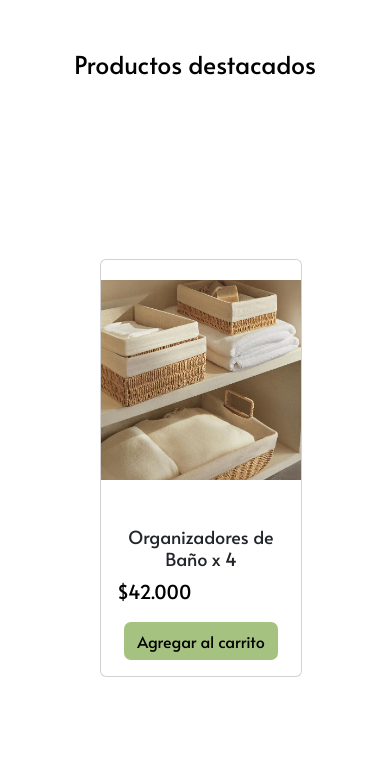
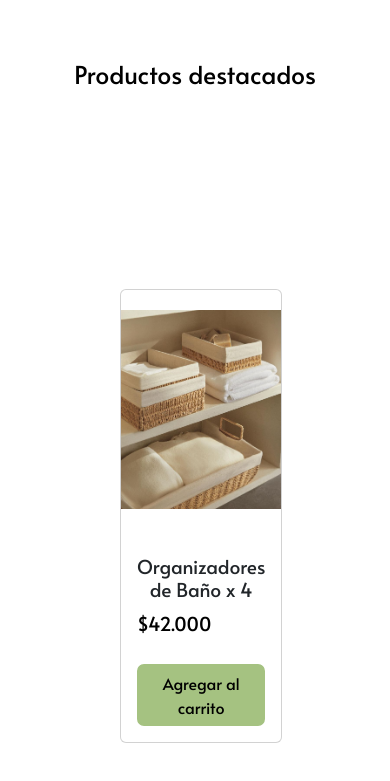
Before and after one commit to Camila565/proyectardeco, a plain HTML site: page pages/inicio.html in a window 390 px wide. Shown: the part 1211-1992 px from the top of the page. Drawn offline with nearby package versions, Linux system fonts and the light colour scheme.

Commit message:
Correcciones responsive

```diff
--- a/css/style.css
+++ b/css/style.css
@@ -7,16 +7,7 @@
     color: black;
 }
 
-
-BODY
-
-#body   {
-    max-width: 100%;
-}
-
-
-/* Estilos header*/
-
+/* Header */
 .top-bar {
     flex-direction: column;
     justify-content: center;
@@ -29,8 +20,6 @@ BODY
 #body p {
     text-align: center;
     font-size: medium;
-
-
 }
 
 #header h1 {
@@ -39,17 +28,15 @@ BODY
     font-size: 50px;
 }
 
-
 .logo1 {
     text-decoration: none;
 }
 
-h1 {font-size: 40px ;
+h1 {
+    font-size: 40px;
     text-align: center;
     padding-top: 40px;
 }
-
-
 
 #body nav {
     color: black;
@@ -57,13 +44,14 @@ h1 {font-size: 40px ;
     margin-right: 30px;
 }
 
-
 .nav-link {
     color: black;
 }
 
 .btn {
-    color: black
+    color: black;
+    outline-style: auto;
+    outline-color: #A5C281;
 }
 
 a {
@@ -78,14 +66,9 @@ li {
     margin-top: 5px;
 }
 
-
-
-
-/*MAIN / CONTENIDO*/
-
+/* Main / Contenido */
 #main {
-min-height: 100vh;
-
+    min-height: 100vh;
 }
 
 .decoext {
@@ -96,9 +79,9 @@ min-height: 100vh;
 
 #main img {
     width: 100%;
-margin-top: 20px;
-margin-bottom: 30px;
-object-fit: cover;
+    margin-top: 20px;
+    margin-bottom: 30px;
+    object-fit: cover;
 }
 
 #main h2 {
@@ -113,98 +96,93 @@ object-fit: cover;
 }
 
 #main div img {
-    display: flex;
-    width: 200px;
-    height: 200px;
+    display: block;
+    width: 100%;
+    height: auto;
 }
 
 .col1 {
     text-align: center;
     display: inline-block;
-    padding: 100px;
+    padding: 20px;
+}
 
+/* GRIDS INICIO */
+.grid-container {
+    display: grid;
+    grid-template-columns: repeat(4, 1fr);
+    gap: 20px;
 
 }
 
-
-.grid-container {
-    display: inline-block;
-    grid-template-areas:
-    /*        col#1   col#2  col#3  col#4*/
-    /*fil1*/  "card1  card2  card3  card32"
-    ;
-    grid-template-columns: repeat (4);
-    grid-template-rows: auto;
-
-}
-
-@media (max-widht: 576px) {
+@media (max-width: 576px) {
     .grid-container {
         grid-template-areas:
-        /*        col#1  */
-        /*fil1*/  "card1"
-        /*fil1*/  "card2"
-        /*fil1*/  "card3"
-        /*fil1*/  "card32"
-        ;
+        "card1"
+        "card2"
+        "card3"
+        "card32";
         grid-template-columns: 1fr;
         grid-template-rows: auto;
     }
 }
 
-.col {
-    display: inline-block;
-    padding: 180px;
+.card img {
+    width: 100%;
+    height: auto;
+    object-fit: cover;
+}
+
+
+.card-title {
+    font-size: 1.2rem;
+}
+
+.card-text {
+    font-size: 1rem;
 }
 
 .card {
     display: flex;
-    margin: auto;
+    margin: 100px;
     align-items: center;
 }
 
-#main div h5 {
-    font-size: large;
+.btn-primary {
+    color: black
 }
 
-/*MAIN DE LA PAGE COCINA*/
+.btn {
+    background-color: #A5C281;
+}
+
+
+
+/* GRIDS PARA IMAGES DE PAGES COCINA, DORMITORIO, BAÑO, MUEBLES, EXTERIOR */
 
 .grid-container2 {
-    text-align: center;
+    display: grid;
+    grid-template-columns: repeat(3, 1fr);
+    gap: 20px;
 
 }
 
-
-/*MAIN PAGE NOSOTROS*/
-
-#carouselExampleFade {
-    margin-top: 120px;
-    margin-bottom: 200px;
-}
-
-.carousel-item-active h5 {
-    font-size: 70px;
-}
-
-.carousel-caption p {
-    color: white;
-    font-size: x-large;
-}
-
-.--bs-btn-bg {
-    color: #A5C281;
-}
-
-.btn-primary {
-        color: black;
-        background-color: #A5C281;
-        outline-style: auto;
-        outline-color: #A5C281;
+@media (max-width: 576px) {
+    .grid-container2 {
+        grid-template-areas:
+        "card4"
+        "card5"
+        "card6"
+        "card7"
+        "card8"
+        "card9";
+        grid-template-columns: 1fr;
+        grid-template-rows: auto;
+    }
 }
 
 
-/*FOOTER / PIE DE PÁGINA*/
-
+/* Footer */
 #footer {
     background-color: #A5C281;
     margin-top: 120px;
@@ -212,14 +190,21 @@ object-fit: cover;
     height: 100%;
 }
 
-.footerNav {
+.redesFooter {
     text-align: center;
-    font-size: large;
+    font-size: 30px;
+    margin-top: 10px;
+}
+
+#footer h4 {
+    text-align: center;
+    font-size: 15px;
 }
 
 .navbar-brand {
     font-size: 35px;
 }
+
 .btn-outline-primary {
     outline-style: auto;
     outline-color: white;
@@ -234,25 +219,16 @@ object-fit: cover;
     text-align: left;
     font-size: 18px;
     margin-left: 44px;
-
 }
 
 .titRedes {
     font-size: large;
     margin-left: auto;
-
 }
 
-.redesFooter {
-    text-align: right;
-    font-size: 30px;
-    margin-right: 35px;
-    box-sizing: border-box;
-
+.form-control,
+.btn-primary,
+.btn-outline-primary {
+    width: 100%;
+    margin-top: 10px;
 }
-
-#footer h4 {
-    text-align:center;
-    font-size: 15px;
-    margin-bottom: 0%;
-}
```
Also changed, not shown: index.html (+1 -1 lines).
